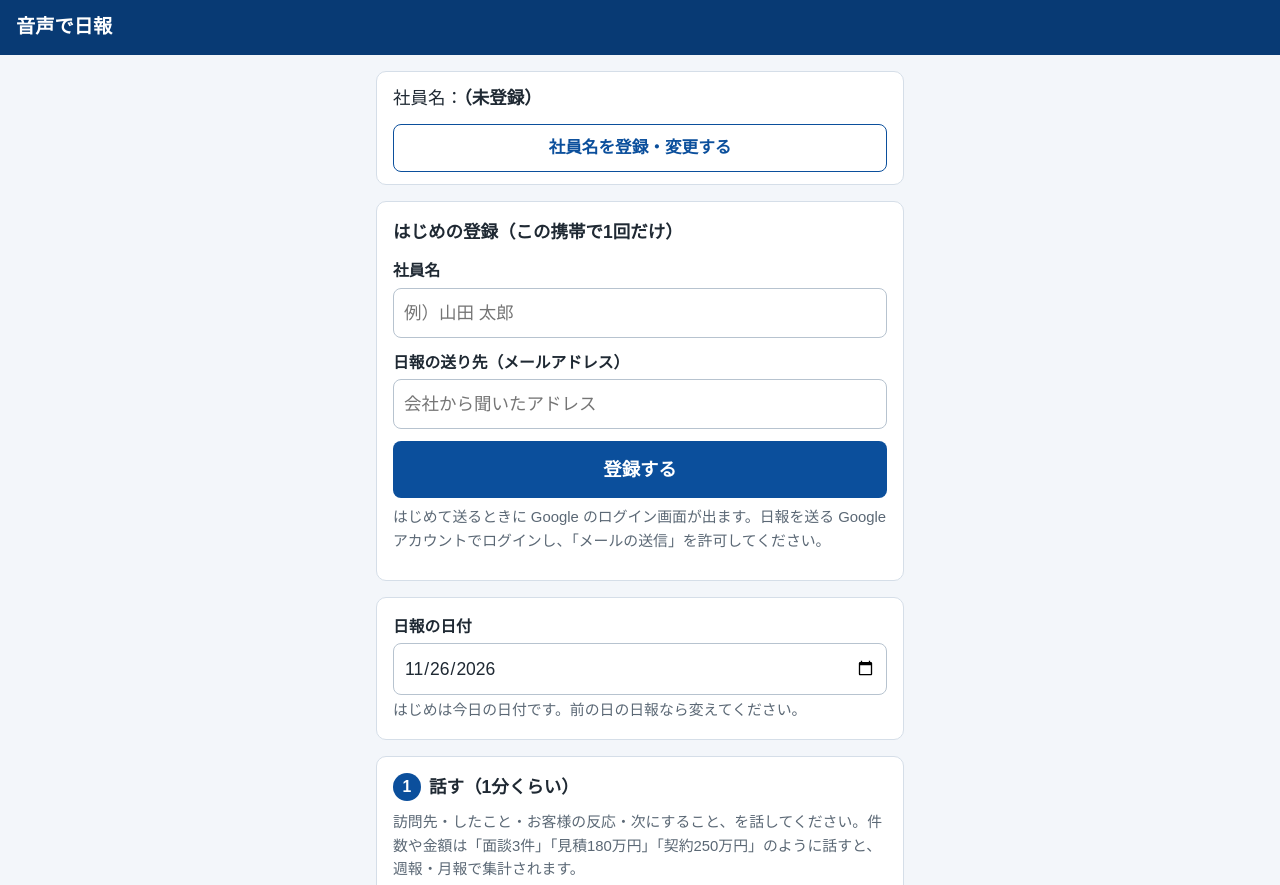
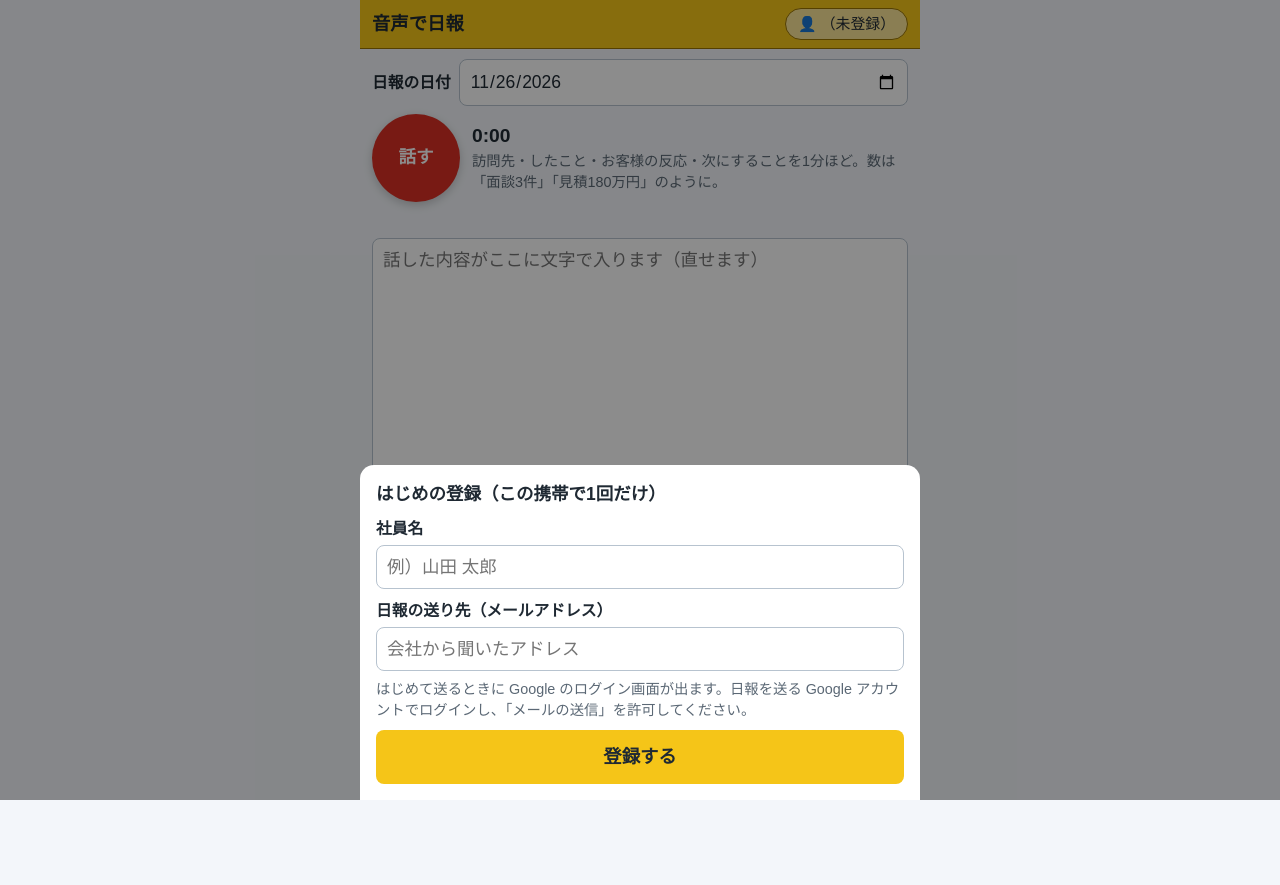
Before and after one commit to otakashima-oss/onsei-nippo, a plain HTML site: page index.html in a window 1280 px wide. Shown: the top 885 px of the page. After the commit the page ends 800 px from the top, so only its background shows below. Drawn offline with Linux system fonts and the light colour scheme.

Commit message:
スクロールしないで使える画面にし、色を黄色にする
Co-Authored-By: Claude Opus 5.5 <noreply@anthropic.com>

```diff
--- a/app.js
+++ b/app.js
@@ -19,9 +19,13 @@
   if (!store.get('report_to') && window.REPORT_TO) store.set('report_to', window.REPORT_TO);
 
   function show(text, kind) {
+    // 画面の上に重ねて出す。押すと消える。うまくいったお知らせは数秒で消える
     var m = $('msg'); m.textContent = text; m.className = 'msg show ' + (kind || 'info');
-    m.scrollIntoView({ behavior: 'smooth', block: 'start' });
+    clearTimeout(msgTimer);
+    if (kind === 'good') msgTimer = setTimeout(hideMsg, 5000);
   }
+  var msgTimer = null;
+  $('msg').onclick = function () { hideMsg(); };
   function hideMsg() { $('msg').className = 'msg'; }
 
   // ---------- 社員名・送り先 ----------
@@ -31,8 +35,11 @@
     $('employee').value = store.get('employee');
     $('report-to').value = store.get('report_to');
     $('google-hint').hidden = false;
-    $('settings').hidden = false; $('settings').scrollIntoView({ behavior: 'smooth', block: 'start' });
+    $('settings-close').hidden = !(store.get('employee') && store.get('report_to')); // 登録が済むまでは閉じられない
+    $('install').hidden = true;
+    $('settings').hidden = false;
   }
+  $('settings-close').onclick = function () { $('settings').hidden = true; };
   $('open-settings').onclick = openSettings;
   $('save-settings').onclick = function () {
     var name = $('employee').value.trim();
@@ -41,6 +48,7 @@
     if (!validMail(to)) { show('日報の送り先のメールアドレスを確かめてください。', 'err'); return; }
     store.set('employee', name); store.set('report_to', to); showWho(); $('settings').hidden = true;
     show(name + ' さんで登録しました。', 'good');
+    if (ios || android) showInstall();
   };
   showWho();
   if (!store.get('employee') || !store.get('report_to')) openSettings();
@@ -53,7 +61,7 @@
 
   var SR = window.SpeechRecognition || window.webkitSpeechRecognition;
   var rec = null, recording = false, startAt = 0, tick = null, base = '';
-  if (!SR) { $('rec').hidden = true; $('timer').hidden = true; }
+  if (!SR) { $('rec').hidden = true; $('timer').hidden = true; $('no-speech').hidden = false; }
 
   function setTimer() {
     var s = Math.floor((Date.now() - startAt) / 1000);
@@ -256,7 +264,7 @@
   var android = /Android/.test(navigator.userAgent);
   var deferred = null;
   function showInstall() {
-    if (standalone || store.get('install_closed')) return;
+    if (standalone || store.get('install_closed') || !$('settings').hidden) return; // 登録画面の上には重ねない
     $('install').hidden = false;
     $('install-ios').hidden = !ios;
     $('install-android').hidden = !android || !!deferred;
--- a/index.html
+++ b/index.html
@@ -3,7 +3,7 @@
 <head>
 <meta charset="utf-8">
 <meta name="viewport" content="width=device-width, initial-scale=1, viewport-fit=cover">
-<meta name="theme-color" content="#083a74">
+<meta name="theme-color" content="#f5c518">
 <title>音声で日報</title>
 <link rel="manifest" href="manifest.webmanifest">
 <link rel="icon" href="icons/icon-192.png">
@@ -11,48 +11,116 @@
 <meta name="apple-mobile-web-app-capable" content="yes">
 <meta name="mobile-web-app-capable" content="yes">
 <meta name="apple-mobile-web-app-title" content="日報">
-<meta name="apple-mobile-web-app-status-bar-style" content="black-translucent">
+<meta name="apple-mobile-web-app-status-bar-style" content="default">
 <style>
-  :root { --main: #0b4f9c; --main-dark: #083a74; --rec: #d93025; --ok: #1e7b3a; --bg: #f3f6fa; --text: #1f2933; --sub: #5b6875; --line: #d5dee8; --white: #fff; }
+  /* スクロールしないで使う画面（2026-11-26）：画面の高さに合わせ、文字起こしの欄が残りの高さを使う。
+     登録・ホーム画面に追加の案内・お知らせは、画面の上に重ねて出す */
+  :root { --main: #f5c518; --main-dark: #f2b705; --on-main: #1f2933; --main-line: #9a7400; /* 黄色（2026-11-26）。黄色の上の文字は黒っぽい色 */ --rec: #d93025; --ok: #1e7b3a; --bg: #f3f6fa; --text: #1f2933; --sub: #5b6875; --line: #d5dee8; --white: #fff; }
   * { box-sizing: border-box; }
   html { font-size: 17.5px; } /* 文字の基準の大きさ（2026-11-26 に 16px から約1ポイント大きくした） */
-  body { margin: 0; font-family: "Hiragino Sans", "Yu Gothic UI", "Meiryo", sans-serif; background: var(--bg); color: var(--text); line-height: 1.6; -webkit-text-size-adjust: 100%; }
-  header { background: var(--main-dark); color: var(--white); padding: 12px 16px; padding-top: calc(12px + env(safe-area-inset-top)); position: sticky; top: 0; z-index: 5; }
-  .install ol { margin: 6px 0 0; padding-left: 1.4em; font-size: .9rem; }
-  header h1 { font-size: 1.1rem; margin: 0; }
-  main { max-width: 560px; margin: 0 auto; padding: 16px 16px 48px; }
-  .card { scroll-margin-top: 64px; background: var(--white); border: 1px solid var(--line); border-radius: 10px; padding: 16px; margin-bottom: 16px; }
-  .card h2 { font-size: 1rem; margin: 0 0 10px; display: flex; align-items: center; gap: 8px; }
-  .num { display: inline-flex; width: 28px; height: 28px; border-radius: 50%; background: var(--main); color: var(--white); align-items: center; justify-content: center; font-size: .9rem; flex: none; }
-  .hint { font-size: .85rem; color: var(--sub); margin: 0 0 10px; }
-  label { display: block; font-weight: 700; font-size: .9rem; margin: 12px 0 4px; }
-  input, textarea { width: 100%; font: inherit; font-size: 1rem; padding: 10px; border: 1px solid #b7c3cf; border-radius: 8px; background: var(--white); color: var(--text); }
-  textarea { min-height: 160px; resize: vertical; }
-  .rec { display: flex; flex-direction: column; align-items: center; gap: 8px; margin: 6px 0 12px; }
-  .rec-btn { width: 112px; height: 112px; border-radius: 50%; border: 0; background: var(--rec); color: var(--white); font: inherit; font-weight: 700; font-size: 1rem; box-shadow: 0 4px 12px rgba(0,0,0,.2); }
-  .rec-btn.on { background: var(--main-dark); animation: pulse 1.4s infinite; }
-  @keyframes pulse { 0% { box-shadow: 0 0 0 0 rgba(217,48,37,.5); } 100% { box-shadow: 0 0 0 22px rgba(217,48,37,0); } }
+  html, body { height: 100%; }
+  body { margin: 0; font-family: "Hiragino Sans", "Yu Gothic UI", "Meiryo", sans-serif; background: var(--bg); color: var(--text); line-height: 1.5; -webkit-text-size-adjust: 100%; overflow: hidden; }
+  .app { height: 100vh; height: 100dvh; display: flex; flex-direction: column; max-width: 560px; margin: 0 auto; }
+
+  header { flex: none; background: var(--main); color: var(--on-main); border-bottom: 1px solid var(--main-line); padding: 8px 12px; padding-top: calc(8px + env(safe-area-inset-top)); display: flex; align-items: center; gap: 8px; }
+  header h1 { font-size: 1.05rem; margin: 0; flex: none; }
+  .who { margin-left: auto; min-width: 0; max-width: 62%; background: rgba(255,255,255,.55); color: var(--on-main); border: 1px solid var(--main-line); border-radius: 999px; padding: 4px 12px; font: inherit; font-size: .85rem; white-space: nowrap; overflow: hidden; text-overflow: ellipsis; }
+
+  main { flex: 1; min-height: 0; display: flex; flex-direction: column; gap: 8px; padding: 10px 12px 0; }
+  .date-row { flex: none; display: flex; align-items: center; gap: 8px; }
+  .date-row label { font-weight: 700; font-size: .9rem; white-space: nowrap; }
+  .date-row input { flex: 1; min-width: 0; }
+
+  .rec-row { flex: none; display: flex; align-items: center; gap: 12px; }
+  .rec-btn { flex: none; width: 88px; height: 88px; border-radius: 50%; border: 0; background: var(--rec); color: var(--white); font: inherit; font-weight: 700; font-size: 1rem; box-shadow: 0 3px 10px rgba(0,0,0,.2); }
+  .rec-btn.on { background: var(--on-main); animation: pulse 1.4s infinite; }
+  @keyframes pulse { 0% { box-shadow: 0 0 0 0 rgba(217,48,37,.5); } 100% { box-shadow: 0 0 0 16px rgba(217,48,37,0); } }
+  .rec-info { min-width: 0; }
   .timer { font-variant-numeric: tabular-nums; font-size: 1.1rem; font-weight: 700; }
-  .interim { color: var(--sub); font-size: .9rem; min-height: 1.6em; }
-  .btn { display: block; width: 100%; padding: 14px; border: 0; border-radius: 8px; font: inherit; font-weight: 700; font-size: 1.05rem; background: var(--main); color: var(--white); margin-top: 12px; }
-  .btn.ok { background: var(--ok); }
-  .btn.sub { background: var(--white); color: var(--main); border: 1px solid var(--main); padding: 10px; font-size: .95rem; }
-  .msg { border-radius: 8px; padding: 10px 12px; margin: 0 0 16px; font-size: .95rem; display: none; }
+  .hint { font-size: .82rem; color: var(--sub); margin: 0; line-height: 1.45; }
+  .interim { flex: none; color: var(--sub); font-size: .85rem; min-height: 1.4em; max-height: 2.9em; overflow: hidden; }
+
+  input, textarea { width: 100%; font: inherit; font-size: 1rem; padding: 8px 10px; border: 1px solid #b7c3cf; border-radius: 8px; background: var(--white); color: var(--text); }
+  textarea { flex: 1; min-height: 4.5em; resize: none; }
+
+  footer { flex: none; padding: 8px 12px; padding-bottom: calc(10px + env(safe-area-inset-bottom)); }
+  .outbox { display: flex; align-items: center; gap: 8px; font-size: .85rem; background: #fff6e0; border: 1px solid #f0c36d; border-radius: 8px; padding: 4px 8px; margin-bottom: 6px; }
+  .outbox .btn { width: auto; margin: 0 0 0 auto; padding: 4px 10px; font-size: .85rem; }
+
+  .btn { display: block; width: 100%; padding: 13px; border: 0; border-radius: 8px; font: inherit; font-weight: 700; font-size: 1.05rem; background: var(--main); color: var(--on-main); margin-top: 10px; }
+  .btn.ok { background: var(--ok); color: var(--white); margin-top: 0; }
+  .btn.sub { background: var(--white); color: var(--on-main); border: 1px solid var(--main-line); padding: 9px; font-size: .95rem; }
+
+  /* お知らせ：画面の上に重ねる（押すと消える） */
+  .msg { position: fixed; left: 50%; transform: translateX(-50%); top: calc(52px + env(safe-area-inset-top)); width: calc(100% - 24px); max-width: 536px; z-index: 20; border-radius: 8px; padding: 10px 12px; font-size: .95rem; display: none; box-shadow: 0 4px 14px rgba(0,0,0,.18); }
   .msg.show { display: block; }
   .msg.err { background: #fdecea; border: 1px solid #e6a39b; color: #8a2a20; }
   .msg.good { background: #e8f6ec; border: 1px solid #8fcea2; color: #1c5a30; }
   .msg.info { background: #fff6e0; border: 1px solid #f0c36d; }
+
+  /* 登録・ホーム画面に追加：画面の上に重ねる */
+  .overlay { position: fixed; inset: 0; z-index: 30; background: rgba(0,0,0,.45); display: flex; align-items: flex-end; justify-content: center; }
+  .sheet { background: var(--white); width: 100%; max-width: 560px; max-height: 92%; overflow: auto; border-radius: 14px 14px 0 0; padding: 16px; padding-bottom: calc(16px + env(safe-area-inset-bottom)); }
+  .sheet h2 { font-size: 1rem; margin: 0 0 8px; }
+  .sheet label { display: block; font-weight: 700; font-size: .9rem; margin: 10px 0 4px; }
+  .sheet ol { margin: 6px 0 0; padding-left: 1.4em; font-size: .9rem; }
   [hidden] { display: none !important; }
 </style>
 </head>
 <body>
-<header><h1>音声で日報</h1></header>
+<div class="app">
+  <header>
+    <h1>音声で日報</h1>
+    <button id="open-settings" class="who" type="button" aria-label="社員名を登録・変更する">👤 <span id="who">（未登録）</span></button>
+  </header>
 
-<main>
-  <div id="msg" class="msg" role="status" tabindex="-1"></div>
+  <main>
+    <div class="date-row">
+      <label for="report-date">日報の日付</label>
+      <input id="report-date" type="date">
+    </div>
 
-  <section id="install" class="card install" hidden>
-    <h2>ホーム画面に追加すると、アプリとして使えます</h2>
+    <div class="rec-row">
+      <button id="rec" class="rec-btn" type="button" aria-pressed="false">話す</button>
+      <div class="rec-info">
+        <div class="timer" id="timer">0:00</div>
+        <p class="hint">訪問先・したこと・お客様の反応・次にすることを1分ほど。数は「面談3件」「見積180万円」のように。</p>
+      </div>
+    </div>
+    <p class="hint" id="no-speech" hidden>「話す」が使えない機種です。下の欄をタップし、キーボードの<b>マイク</b>で話してください。</p>
+    <div class="interim" id="interim" aria-live="polite"></div>
+
+    <label for="transcript" hidden>文字起こし</label>
+    <textarea id="transcript" placeholder="話した内容がここに文字で入ります（直せます）"></textarea>
+  </main>
+
+  <footer>
+    <div id="outbox" class="outbox" hidden>
+      <span>まだ送れていない日報：<b id="outbox-count">0</b>件</span>
+      <button id="outbox-send" class="btn sub" type="button">今すぐ送る</button>
+    </div>
+    <button id="mail" class="btn ok" type="button">日報を送信する</button>
+  </footer>
+</div>
+
+<div id="msg" class="msg" role="status" tabindex="-1"></div>
+
+<div id="settings" class="overlay" hidden>
+  <section class="sheet" role="dialog" aria-modal="true" aria-labelledby="settings-title">
+    <h2 id="settings-title">はじめの登録（この携帯で1回だけ）</h2>
+    <label for="employee">社員名</label>
+    <input id="employee" autocomplete="name" placeholder="例）山田 太郎">
+    <label for="report-to">日報の送り先（メールアドレス）</label>
+    <input id="report-to" type="email" autocomplete="off" autocapitalize="off" spellcheck="false" placeholder="会社から聞いたアドレス">
+    <p class="hint" id="google-hint" style="margin-top:8px" hidden>はじめて送るときに Google のログイン画面が出ます。日報を送る Google アカウントでログインし、「メールの送信」を許可してください。</p>
+    <button id="save-settings" class="btn" type="button">登録する</button>
+    <button id="settings-close" class="btn sub" type="button">閉じる</button>
+  </section>
+</div>
+
+<div id="install" class="overlay" hidden>
+  <section class="sheet" role="dialog" aria-modal="true" aria-labelledby="install-title">
+    <h2 id="install-title">ホーム画面に追加すると、アプリとして使えます</h2>
     <ol id="install-ios" hidden>
       <li>Safari の下にある <b>共有ボタン</b>（四角から上向きの矢印）を押す</li>
       <li><b>「ホーム画面に追加」</b>を押す</li>
@@ -66,51 +134,7 @@
     <button id="install-btn" class="btn" type="button" hidden>ホーム画面に追加する</button>
     <button id="install-close" class="btn sub" type="button">閉じる</button>
   </section>
-
-  <div class="card" style="padding:12px 16px">
-    <div>社員名：<b id="who">（未登録）</b></div>
-    <button id="open-settings" class="btn sub" type="button">社員名を登録・変更する</button>
-  </div>
-
-  <section id="settings" class="card" hidden>
-    <h2>はじめの登録（この携帯で1回だけ）</h2>
-    <label for="employee">社員名</label>
-    <input id="employee" autocomplete="name" placeholder="例）山田 太郎">
-    <label for="report-to">日報の送り先（メールアドレス）</label>
-    <input id="report-to" type="email" autocomplete="off" autocapitalize="off" spellcheck="false" placeholder="会社から聞いたアドレス">
-    <button id="save-settings" class="btn" type="button">登録する</button>
-    <p class="hint" id="google-hint" style="margin-top:8px" hidden>はじめて送るときに Google のログイン画面が出ます。日報を送る Google アカウントでログインし、「メールの送信」を許可してください。</p>
-  </section>
-
-  <section class="card">
-    <label for="report-date" style="margin-top:0">日報の日付</label>
-    <input id="report-date" type="date">
-    <p class="hint" style="margin:4px 0 0">はじめは今日の日付です。前の日の日報なら変えてください。</p>
-  </section>
-
-  <section class="card">
-    <h2><span class="num">1</span>話す（1分くらい）</h2>
-    <p class="hint">訪問先・したこと・お客様の反応・次にすること、を話してください。件数や金額は「面談3件」「見積180万円」「契約250万円」のように話すと、週報・月報で集計されます。</p>
-    <div class="rec">
-      <button id="rec" class="rec-btn" type="button" aria-pressed="false">話す</button>
-      <div class="timer" id="timer">0:00</div>
-      <div class="interim" id="interim" aria-live="polite"></div>
-    </div>
-    <p class="hint" id="no-speech">「話す」が使えないときは、下の欄をタップし、キーボードの<b>マイクのボタン</b>で話してください。</p>
-    <label for="transcript">文字起こし（直せます）</label>
-    <textarea id="transcript" placeholder="ここに話した内容が文字で入ります"></textarea>
-  </section>
-
-  <section class="card">
-    <h2><span class="num">2</span>日報を送信する</h2>
-    <p class="hint">社員名・日報の日付・文字起こしを、この携帯から日報メールとして送信します。電波がないときは携帯に保存し、電波が戻ったら送ります。</p>
-    <button id="mail" class="btn ok" type="button">日報を送信する</button>
-    <div id="outbox" class="msg info show" style="margin:12px 0 0" hidden>
-      まだ送れていない日報：<b id="outbox-count">0</b>件
-      <button id="outbox-send" class="btn sub" type="button">今すぐ送る</button>
-    </div>
-  </section>
-</main>
+</div>
 
 <script src="config.js"></script>
 <script src="https://accounts.google.com/gsi/client" async></script>
--- a/sw.js
+++ b/sw.js
@@ -1,6 +1,6 @@
 // 電波がないときでもアプリを開けるようにする（https で公開したときに働く）
 // 電波があるときは常に新しいファイルを取りに行き、取れないときだけ保存しておいたものを使う
-const CACHE = "nippo-v5";
+const CACHE = "nippo-v6";
 const FILES = ["./", "index.html", "app.js", "config.js", "manifest.webmanifest", "icons/icon-192.png", "icons/icon-512.png", "icons/apple-touch-icon.png"];
 
 self.addEventListener("install", (e) => {
```
Also changed, not shown: manifest.webmanifest.
